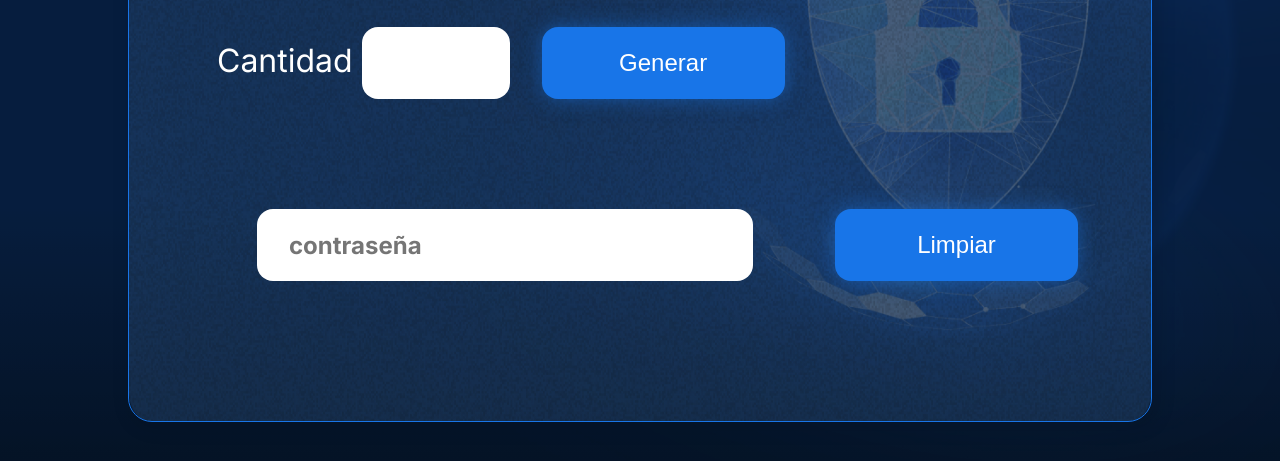
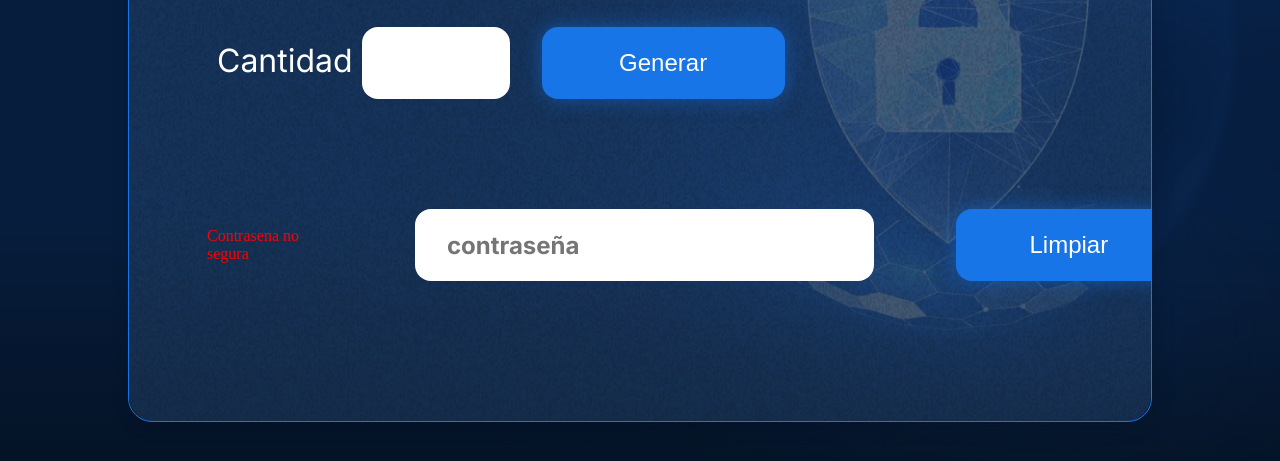
Before and after one commit to Raidrex101/generador-de-contrase-as, a plain HTML site: page index.html in a window 1280 px wide. Both pictures are taken after a click on the button "Generar". Shown: the part 325-786 px from the top of the page. Drawn offline with Linux system fonts and the light colour scheme.

Commit message:
mensaje de contraseña segura en vez de un alert

```diff
--- a/index.html
+++ b/index.html
@@ -24,6 +24,7 @@
                         <button class="boton" id="generar" onclick="generar()" >Generar</button>
                     </div>
                     <div class="container__campo">
+                        <span id="mensaje"></span>
                         <input class="container__contrasena" type="text" id="contrasena" placeholder="contraseña">
                         <button class="boton" id="limpiar" onclick="limpiar()">Limpiar</button>
                     </div>
--- a/main.js
+++ b/main.js
@@ -2,53 +2,58 @@ let cantidad = document.getElementById('cantidad');
 let boton = document.getElementById('generar');
 let constraseña = document.getElementById('contrasena');
 let botonLimpiar = document.getElementById('limpiar');
+let mensaje = document.getElementById('mensaje');
 
 const cadenaDeCaracteres = 'abcdefghijklmnopqrstuvwxyzABCDEFGHIJKLMNOPQRSTUVWXYZ1234567890!@#$%^&*()';
 
 
 function generar() {
 
-    let numeroSolicitado = parseInt (cantidad.value);
+    let numeroSolicitado = parseInt(cantidad.value);
 
     if (numeroSolicitado < 8) {
         alert('La cantidad de caracteres deve ser mayor a 8');
+        return
     }
 
     let contraseña = '';
 
     for (let i = 0; i < numeroSolicitado; i++) {
-        let caracterAleatorio = cadenaDeCaracteres[Math.floor(Math.random()* cadenaDeCaracteres.length)];
+        let caracterAleatorio = cadenaDeCaracteres[Math.floor(Math.random() * cadenaDeCaracteres.length)];
 
         contraseña += caracterAleatorio;
     }
 
-    if(tieneMayusculas(contraseña) && tieneEspeciales(contraseña) && tieneNumeros(contraseña)){ //condicioinales  para verificar si tiene al menos un caracter de cada tipo alert contraseña segura
-         constraseña.value = contraseña
-         alert('contraseña segura');
-    }else {
-         constraseña.value = contraseña
-         alert('contraseña débil');
+    constraseña.value = contraseña
+
+    if (tieneMayusculas(contraseña) && tieneEspeciales(contraseña) && tieneNumeros(contraseña)) { //condicioinales  para verificar si tiene al menos un caracter de cada tipo alert contraseña segura
+        mensaje.textContent = 'Contrasena segura';
+        mensaje.style.color ='green';
+
+    } else {
+        mensaje.textContent = 'Contrasena no segura';
+        mensaje.style.color = 'red';
     }
 }
 
 
-function tieneMayusculas (contraseña){
+function tieneMayusculas(contraseña) {
     return /[A-Z]/.test(contraseña); //   /[A-Z]/.test(contaseña) revisa entre todo el abecedario en mayusculas
 
 }
 
-function tieneEspeciales(contraseña){
+function tieneEspeciales(contraseña) {
     return /[!@#$%^&*()]/.test(contraseña); //   /[!@#$%^&*()]/.test(contraseña) revisa si hay al menos un caracter especial esta en la contraseña
 
 }
 
-function tieneNumeros(contraseña){
+function tieneNumeros(contraseña) {
 
     return /[0-9]/.test(contraseña); //   /[0-9]/.test(contraseña) revisa si hay al menos un caracter numerico esta en la contraseña
 
 }
 
-function limpiar(){ //borra los valores de contraseña y cantidad
+function limpiar() { //borra los valores de contraseña y cantidad
     contrasena.value = '';
     cantidad.value = '';
 
```
